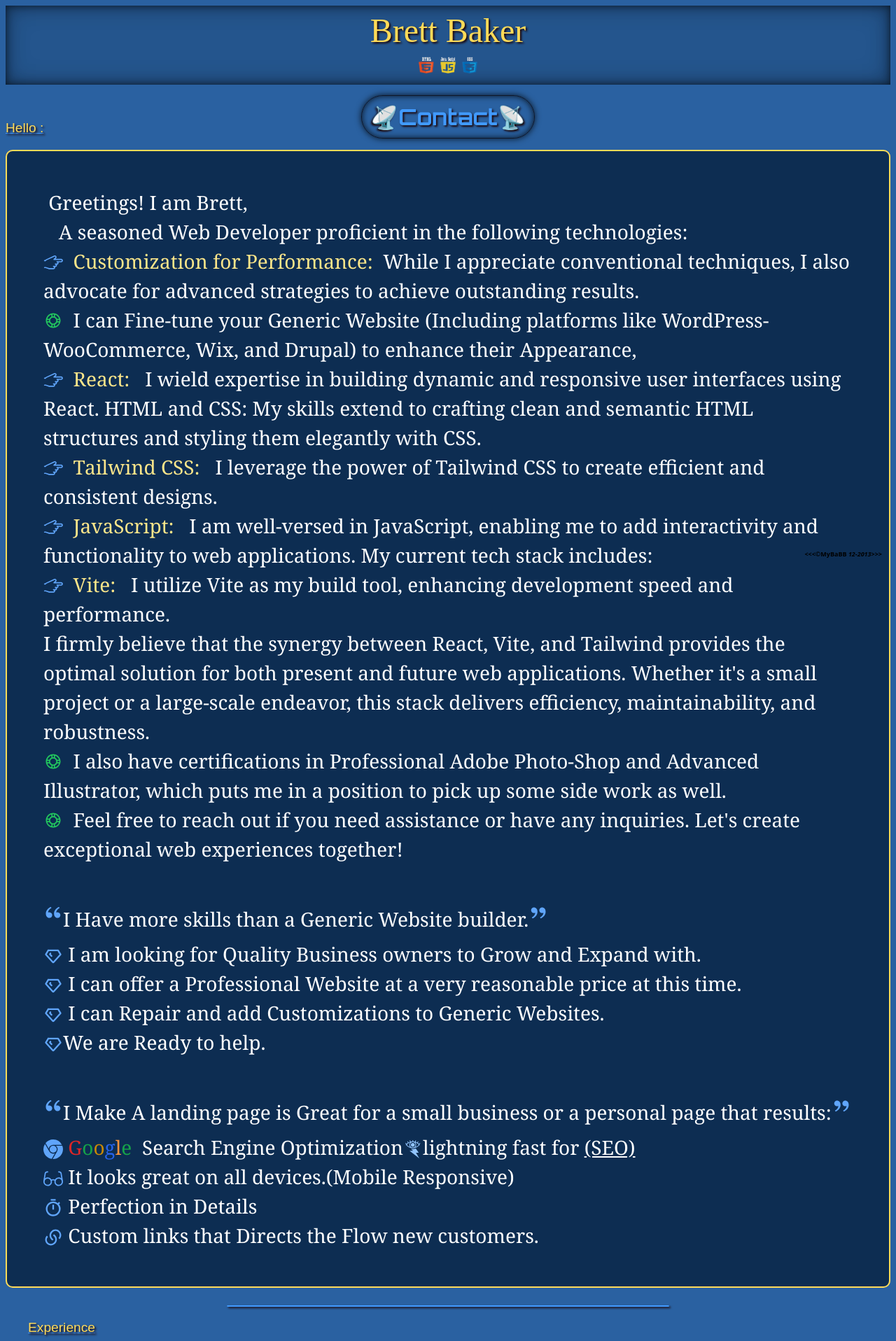
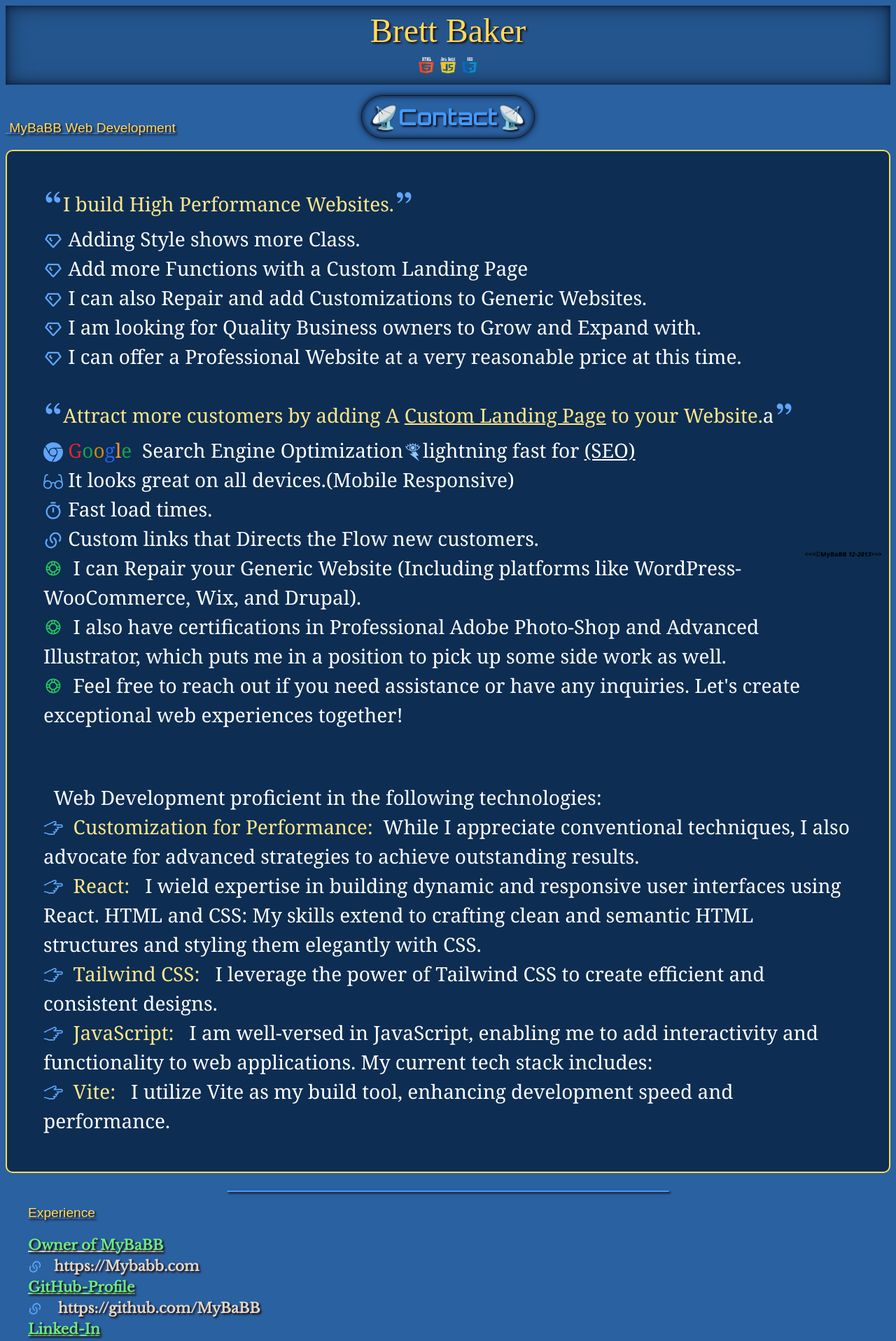
Before and after one commit to MyBaBB/My_Introduction, a React (Vite) app: page / in a window 1280 px wide. Shown: the top 1916 px of the page at 70% size. Built offline with nearby package versions, Linux system fonts and the light colour scheme.

Commit message:
Moved stuff around work on mhy wording,  trying to target lower class website to pull them in

```diff
--- a/src/components/Footer.jsx
+++ b/src/components/Footer.jsx
@@ -11,7 +11,7 @@
         </a>
         <p className="bottomSection text-[17px]">
 
-          &nbsp;&nbsp;  I Took Time Learning the Core of Web Development, that gives me a wider Spectrum in which to learn and grow.
+          &nbsp;&nbsp;  We Start at the Heart of Web Development With Javascript as the Foundation.
         </p>
 
       <hr className="hrBottom"></hr>
--- a/src/components/TopSection.jsx
+++ b/src/components/TopSection.jsx
@@ -17,26 +17,100 @@
     <div>
 
       <section>
-         <h2 className='reObjective'>Hello :</h2>
+         <h1 className='reObjective'>&nbsp;MyBaBB Web Development</h1>
     <div className="objectiveWrapper">
-        <p className="objectiveParagraph
+
+    <p className="objectiveParagraph
+        text-[12px] xxs:text-[16px] xs:text-[20px] sm:text-[24px] md:text-[28px]
+        p-[12px] xxs:p-[22px] xs:p-[32px] sm:p-[42px] md:p-[52px] lg:p-[52px]" >
+
+          <RiDoubleQuotesL className='inline-block text-blue-400 mb-6' />
+            <span className='text-amber-200'>
+               I build High Performance Websites.
+            </span>
+
+            <RiDoubleQuotesR className='inline-block text-blue-400 mb-6' />
+            <br/>
+            <TbDiamond className='inline-block text-blue-400 ' />&nbsp;Adding Style shows more Class.
+            <br />
+            <TbDiamond className='inline-block text-blue-400 ' />&nbsp;Add more Functions with a Custom Landing Page
+            <br/>
+            <TbDiamond className='inline-block text-blue-400 ' />&nbsp;I can also Repair and add Customizations to Generic Websites.
+            <br/>
+
+            <TbDiamond className='inline-block text-blue-400 ' />&nbsp;I am looking for Quality Business owners to Grow and Expand with.
+            <br/>
+            <TbDiamond className='inline-block text-blue-400 ' />&nbsp;I can offer a Professional Website at a very reasonable price at this time.
+            <br/>
+
+        </p>
+
+        <p className="objectiveParagraph mt-[-4rem]
+        text-[12px] xxs:text-[16px] xs:text-[20px] sm:text-[24px] md:text-[28px]
+        p-[12px] xxs:p-[22px] xs:p-[32px] sm:p-[42px] md:p-[52px] lg:p-[52px]">
+        <RiDoubleQuotesL className='inline-block text-blue-400 mb-6'/>
+         <span className=' text-amber-200'>
+          Attract more customers by adding A
+          <a href="https://mybabb.github.io/BetterMcTransport/ ">
+          &nbsp;<span className='customHover underline'>Custom Landing Page</span>&nbsp;
+           </a>
+            to your Website.
+         </span>
+         a
+        <RiDoubleQuotesR className='inline-block text-blue-400 mb-6' />
+            <br/>
+        <SiGooglechrome className='inline-block text-blue-400' />&nbsp;<span className='googleG1 text-red-600'>G</span>
+        <span className='googleO1 text-green-600'>o</span>
+        <span className='googleO2 text-yellow-600'>o</span>
+        <span className='googleG2 text-blue-600'>g</span>
+        <span className='googleL text-orange-400'>l</span>
+        <span className='googleE text-green-600'>e</span>
+        &nbsp;
+
+         Search Engine Optimization<GiLightningTear className='inline-block text-blue-300' />
+           lightning fast for&nbsp;
+            <a href="https://mybabb.github.io/SEO-BEST_PRACTICES/">
+          <span className='customHoverSEO underline'>(SEO)</span>
+          </a>
+            <br/>
+            <SlEyeglass className='inline-block text-blue-400' /> It looks great on all devices.(Mobile Responsive)
+            <br/>
+            <MdOutlineTimer className='inline-block text-blue-400' />&nbsp;Fast load times.
+            <br/>
+            <RiLinksFill className='inline-block text-blue-400' />&nbsp;Custom links that Directs the Flow new customers.
+            <br/>
+            <LiaLifeRingSolid className='inline-block text-green-500 -mt-1' />&nbsp;&nbsp;I can Repair your Generic Website (Including platforms like WordPress-WooCommerce, Wix, and Drupal).
+             <br />
+             <LiaLifeRingSolid className='inline-block text-green-500 -mt-1' />&nbsp;
+            I also have certifications in Professional Adobe Photo-Shop and Advanced Illustrator, which puts me in a position to pick up some side work as well.
+            <br />
+            <LiaLifeRingSolid className='inline-block text-green-500 -mt-1' />&nbsp;&nbsp;Feel free to reach out if you need assistance or have any inquiries. Let&apos;s create exceptional web experiences together!
+           <br/>
+
+
+
+<br />
+        </p>
+
+
+
+        <p className="objectiveParagraph mt-[-7rem]
         text-[12px] xxs:text-[16px] xs:text-[20px] sm:text-[24px] md:text-[28px]
         p-[12px] xxs:p-[22px] xs:p-[32px] sm:p-[42px] md:p-[52px] lg:p-[52px] ">
-          &nbsp;Greetings! I am Brett,
-          <br />&nbsp;&nbsp; A seasoned Web Developer proficient in the following technologies:
+
+          <br />&nbsp;&nbsp;Web Development proficient in the following technologies:
           <br />
 
           <TfiHandPointRight className='inline-block text-blue-400 -mt-1' />&nbsp;&nbsp;
 <span className='text-amber-200'>Customization for Performance:</span>&nbsp;&nbsp;While I appreciate conventional techniques, I also advocate for advanced strategies to achieve outstanding results.
 <br />
-
-
-<LiaLifeRingSolid className='inline-block text-green-500 -mt-1' />&nbsp;&nbsp;I can Fine-tune your Generic Website (Including platforms like WordPress-WooCommerce, Wix, and Drupal) to enhance their Appearance,
-<br />
 <TfiHandPointRight className='inline-block text-blue-400 -mt-1' />&nbsp;&nbsp;
 <span className='text-amber-200'>React:</span>&nbsp;&nbsp; I wield expertise in building dynamic and responsive user interfaces using React.
 HTML and CSS: My skills extend to crafting clean and semantic HTML structures and styling them elegantly with CSS.
 <br />
+
+
+
 <TfiHandPointRight className='inline-block text-blue-400 -mt-1' />&nbsp;&nbsp;
 <span className='text-amber-200'>Tailwind CSS: </span>&nbsp;&nbsp;I leverage the power of Tailwind CSS to create efficient and consistent designs.
 <br />
@@ -54,70 +128,17 @@
 
 
 
-I firmly believe that the synergy between React, Vite, and Tailwind provides the optimal solution for both present and future web applications. Whether it&apos;s a small project or a large-scale endeavor, this stack delivers efficiency, maintainability, and robustness.
-<br />
-
-<LiaLifeRingSolid className='inline-block text-green-500 -mt-1' />&nbsp;
-            I also have certifications in Professional Adobe Photo-Shop and Advanced Illustrator, which puts me in a position to pick up some side work as well.
 
 
 
 
-<br />
-<LiaLifeRingSolid className='inline-block text-green-500 -mt-1' />&nbsp;&nbsp;Feel free to reach out if you need assistance or have any inquiries. Let&apos;s create exceptional web experiences together!
-        <br/>
-
-          </p>
-        <p className="objectiveParagraph mt-[-3rem]
-        text-[12px] xxs:text-[16px] xs:text-[20px] sm:text-[24px] md:text-[28px]
-        p-[12px] xxs:p-[22px] xs:p-[32px] sm:p-[42px] md:p-[52px] lg:p-[52px]" >
-
-          <RiDoubleQuotesL className='inline-block text-blue-400 mb-6' />
-          I Have more skills than a Generic Website builder.
-            <RiDoubleQuotesR className='inline-block text-blue-400 mb-6' />
-            <br/>
-            <TbDiamond className='inline-block text-blue-400 ' /> I am looking for Quality Business owners to Grow and Expand with.
-            <br/>
-            <TbDiamond className='inline-block text-blue-400 ' /> I can offer a Professional Website at a very reasonable price at this time.
-            <br/>
-            <TbDiamond className='inline-block text-blue-400 ' /> I can Repair and add Customizations to Generic Websites.
-            <br/>
-
-           <TbDiamond className='inline-block text-blue-400 ' />We are Ready to help.
         </p>
 
-        <p className="objectiveParagraph mt-[-3rem]
-        text-[12px] xxs:text-[16px] xs:text-[20px] sm:text-[24px] md:text-[28px]
-        p-[12px] xxs:p-[22px] xs:p-[32px] sm:p-[42px] md:p-[52px] lg:p-[52px]">
-        <RiDoubleQuotesL className='inline-block text-blue-400 mb-6' />
-        I Make A landing page is Great for a small business or a personal page that results:
-        <RiDoubleQuotesR className='inline-block text-blue-400 mb-6' />
-            <br/>
-        <SiGooglechrome className='inline-block text-blue-400' />&nbsp;<span className='googleG1 text-red-600'>G</span>
-        <span className='googleO1 text-green-600'>o</span>
-        <span className='googleO2 text-yellow-600'>o</span>
-        <span className='googleG2 text-blue-600'>g</span>
-       <span className='googleL text-orange-400'>l</span>
-        <span className='googleE text-green-600'>e</span>
-        &nbsp;
 
-         Search Engine Optimization<GiLightningTear className='inline-block text-blue-300' />
-           lightning fast for&nbsp;
-          <span className='underline'>(SEO)</span>
-            <br/>
-            <SlEyeglass className='inline-block text-blue-400' /> It looks great on all devices.(Mobile Responsive)
-            <br/>
-            <MdOutlineTimer className='inline-block text-blue-400' />&nbsp;Perfection in Details
-            <br/>
-            <RiLinksFill className='inline-block text-blue-400' />&nbsp;Custom links that Directs the Flow new customers.
-            <br/>
-        </p>
 
     </div>
-
     <hr className="objectiveDivider"/>
-</section>
-
+ </section>
 </div>
 
 
--- a/src/index.css
+++ b/src/index.css
@@ -93,6 +93,8 @@
   color: #419aff;
   text-decoration-color: #ffdb58;
  }
+ .customHover:hover, .customHoverSEO:hover {
+  color: #419aff;}
 
   .reUnOrderedList {
     font-family: libre_baskerville;
```
